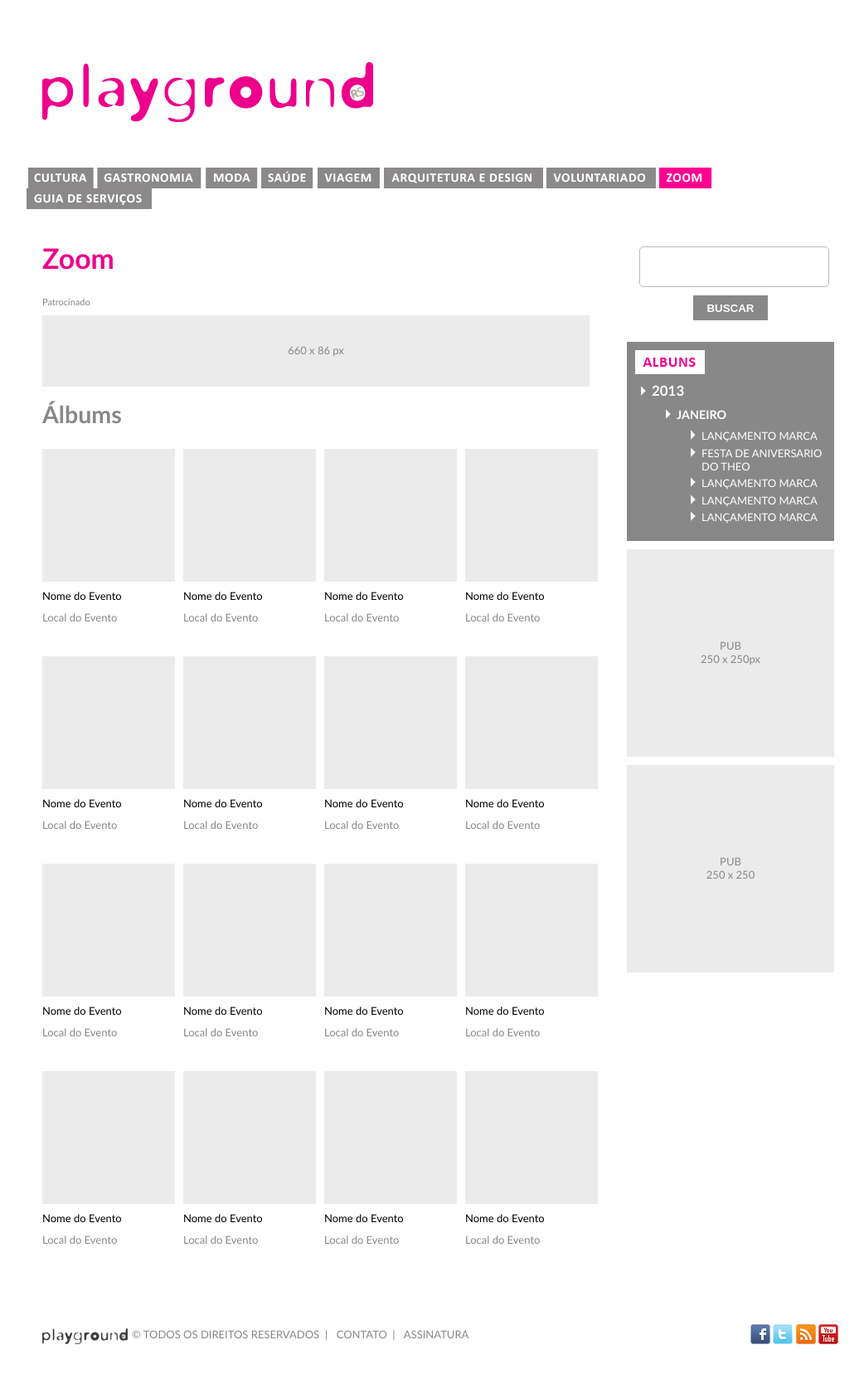
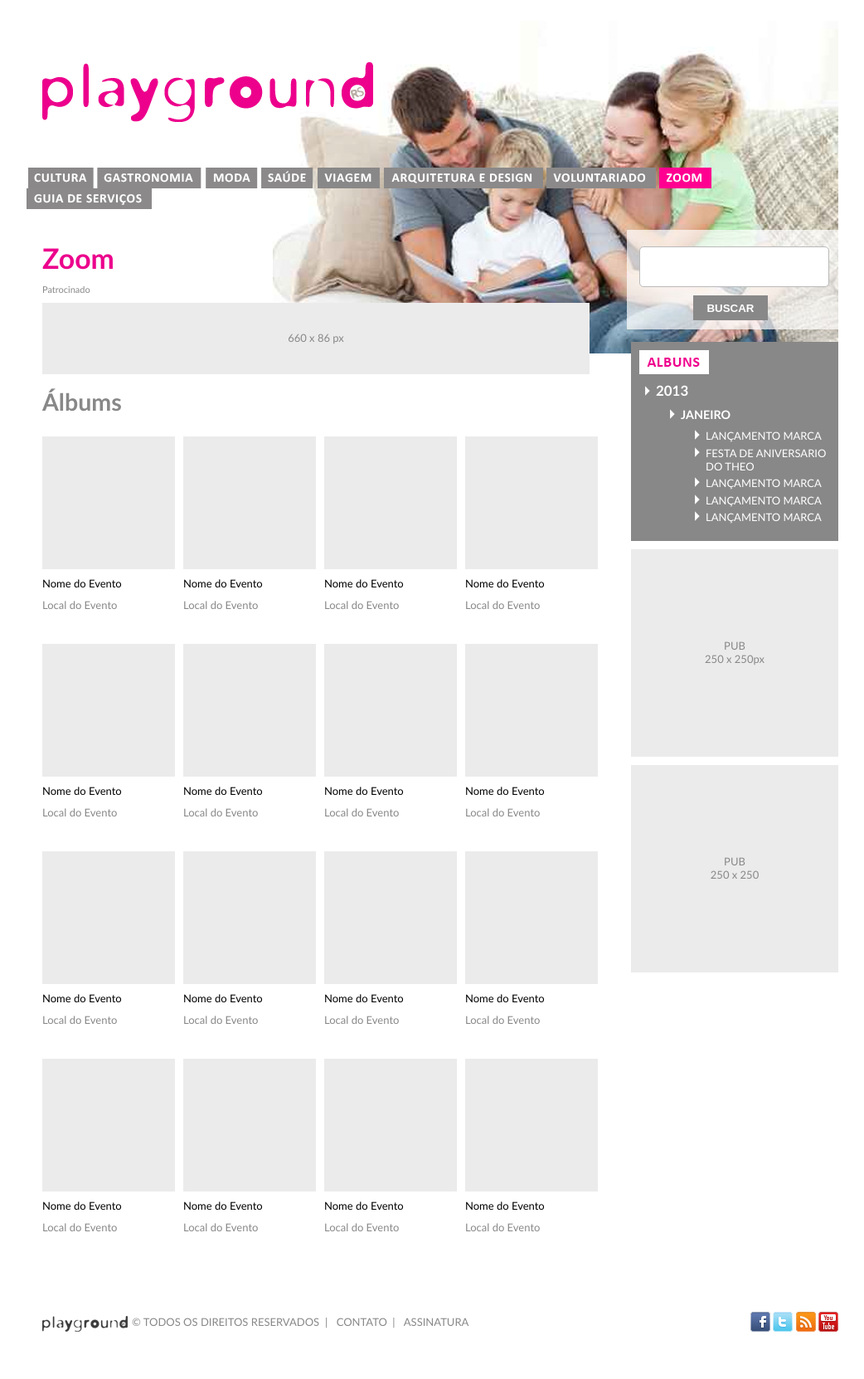
Before and after one commit to Fabio-CS/playground, a PHP site: page /zoom.php in a window 1280 px wide. Shown: the whole page at 83% size, without its empty margins (119-1161 px from the left). After the commit the page ends 1605 px from the top, so only its background shows below. Run offline with PHP 8.4, Linux system fonts and the light colour scheme.

Commit message:
Terminada a pagina ZOOM

```diff
--- a/css/layout.css
+++ b/css/layout.css
@@ -353,6 +353,12 @@ div:after, ol:after, form:after, ul:after, dl:after {
     width: 250px;
     height: 250px;
 }
+
+#div_main_zoom .anuncio250x250{
+    position: relative;
+    left: 5px;
+}
+
 .anuncio250x125{
     width: 250px;
     height: 125px;
@@ -400,7 +406,8 @@ div:after, ol:after, form:after, ul:after, dl:after {
 }
 
 #div_boxhist{
-    position: relative;
+    position:  relative;
+    left: 5px;
     width: 250px;
     height: 240px;
     background-color: #898888;
@@ -434,7 +441,7 @@ div:after, ol:after, form:after, ul:after, dl:after {
 #box_pesq{
     width: 255px;
     height: 120px;
-    background-color: #fff;
+    background-color: rgba(255,255,255,0.7);
     position: relative;
     margin-bottom: 15px;
 }
@@ -491,3 +498,8 @@ div:after, ol:after, form:after, ul:after, dl:after {
     margin-top: 10px;
     margin-bottom: 10px;
 }
+
+#div_main_zoom h1{
+    margin-top: 0px;
+    margin-bottom: 10px;
+}
--- a/js/scripts.js
+++ b/js/scripts.js
@@ -4,7 +4,7 @@ $(document).ready(function(e) {
 });
 
 function menu(menu) {
-    $("#"+menu).addClass("menuAtivo");
+    $("#" + menu).addClass("menuAtivo");
 
     /*$lis.removeClass('on');
      $(menu).addClass('on');
@@ -15,19 +15,23 @@ function menu(menu) {
      }*/
 }
 
-function SetBg(page){
+function SetBg(page) {
 
-    switch (page){
+    switch (page) {
         case "cultura":
-            $("#div_main_cultura").css('background-image','url("imagens/img_cortina.png")');
-            $("#div_main_cultura").css('background-repeat','no-repeat');
-            $("#div_main_cultura").css('background-position','top right');
+            $("#div_main_cultura").css('background-image', 'url("imagens/img_cortina.png")');
+            $("#div_main_cultura").css('background-repeat', 'no-repeat');
+            $("#div_main_cultura").css('background-position', '100% 0%');
             break;
 
+        case "zoom":
+            $("#div_main_zoom").css('background-image', 'url("imagens/img_familia.png")');
+            $("#div_main_zoom").css('background-repeat', 'no-repeat');
+            $("#div_main_zoom").css('background-position', '100% 2.2%');
             //adicionar os outros cases prevendo as paginas que acionarao essa funcao e setando a imagem de fundo:
 
         default :
-            $("#main_container").css('background-image','');
+            $("#main_container").css('background-image', '');
     }
 
 }
--- a/zoom.php
+++ b/zoom.php
@@ -6,12 +6,13 @@
         <script>
             $(document).ready(function(e) {
                 menu("menu_zoom");
+                SetBg("zoom");
             });
         </script>
     </head>
     <body>
         <div id="div_main_container">
-            <div id="main_zoom">
+            <div id="div_main_zoom">
                 <?php include 'topo.php'; ?>
                 <div id="conteudo">
 
```
Lines whose indentation alone changed are shown as unchanged.
